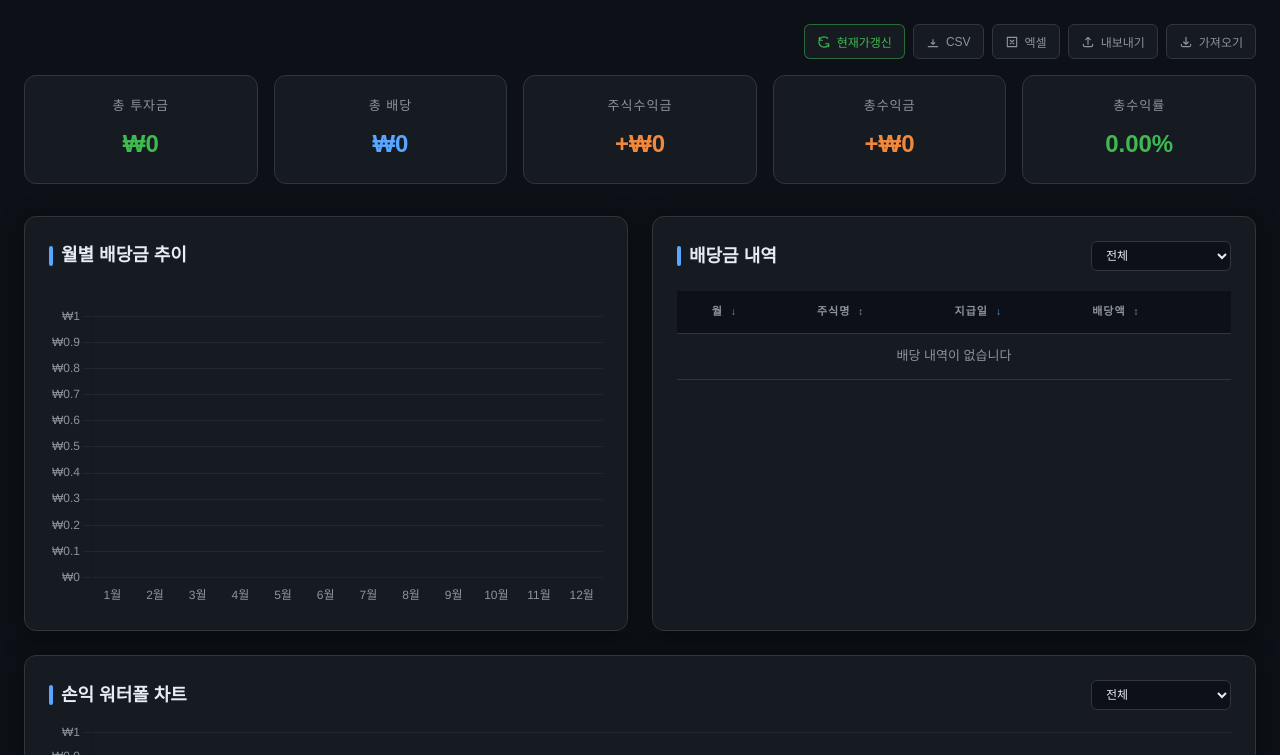
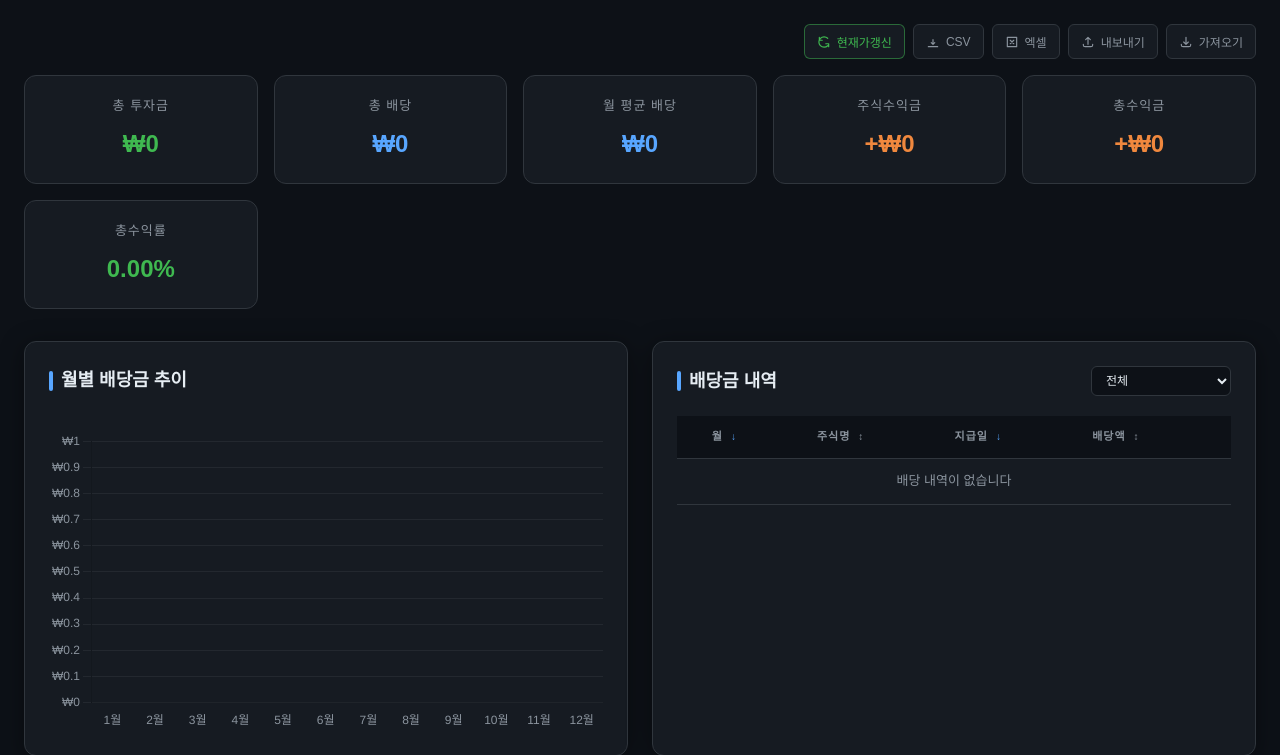
Before and after one commit to QM-dongyeol/stock, a Flask app: page / in a window 1280 px wide. Shown: the top 755 px of the page. Run offline with Flask 3, Linux system fonts and the light colour scheme; data that the repository does not hold is empty; some libraries are stand-ins or nearby versions.

Commit message:
Add monthly average dividend summary metric

```diff
--- a/templates/index.html
+++ b/templates/index.html
@@ -1149,6 +1149,10 @@
             <div class="summary-card">
                 <div class="label">총 배당</div>
                 <div class="value dividend" id="totalDividendSum">₩0</div>
+            </div>
+            <div class="summary-card">
+                <div class="label">월 평균 배당</div>
+                <div class="value dividend" id="monthlyAverageDividend">₩0</div>
             </div>
             <div class="summary-card">
                 <div class="label">주식수익금</div>
@@ -1576,9 +1580,13 @@
 
             let totalDividendSum = 0;
             let stockProfitSum = 0;
+            const dividendDates = [];
             stocks.forEach(stock => {
                 if (stock.dividends) {
-                    totalDividendSum += stock.dividends.reduce((sum, d) => sum + d.amount, 0);
+                    totalDividendSum += stock.dividends.reduce((sum, d) => {
+                        if (d.date) dividendDates.push(new Date(d.date));
+                        return sum + d.amount;
+                    }, 0);
                 }
 
                 if (stock.currentPrice && stock.shares) {
@@ -1586,11 +1594,20 @@
                 }
             });
 
+            let monthlyAverageDividend = 0;
+            if (dividendDates.length > 0) {
+                const minDate = new Date(Math.min(...dividendDates));
+                const maxDate = new Date(Math.max(...dividendDates));
+                const monthSpan = ((maxDate.getFullYear() - minDate.getFullYear()) * 12) + (maxDate.getMonth() - minDate.getMonth()) + 1;
+                monthlyAverageDividend = monthSpan > 0 ? (totalDividendSum / monthSpan) : totalDividendSum;
+            }
+
             const totalProfitSum = stockProfitSum + totalDividendSum;
             const totalProfitRate = totalInvestment > 0 ? (totalProfitSum / totalInvestment) * 100 : 0;
 
             document.getElementById('totalInvestment').textContent = `₩${formatNumber(totalInvestment)}`;
             document.getElementById('totalDividendSum').textContent = `₩${formatNumber(totalDividendSum)}`;
+            document.getElementById('monthlyAverageDividend').textContent = `₩${formatNumber(Math.round(monthlyAverageDividend))}`;
             document.getElementById('stockProfitSum').textContent = `${stockProfitSum >= 0 ? '+' : '-'}₩${formatNumber(Math.round(Math.abs(stockProfitSum)))}`;
             document.getElementById('totalProfitSum').textContent = `${totalProfitSum >= 0 ? '+' : '-'}₩${formatNumber(Math.round(Math.abs(totalProfitSum)))}`;
             document.getElementById('totalProfitRate').textContent = `${totalProfitRate.toFixed(2)}%`;
```
